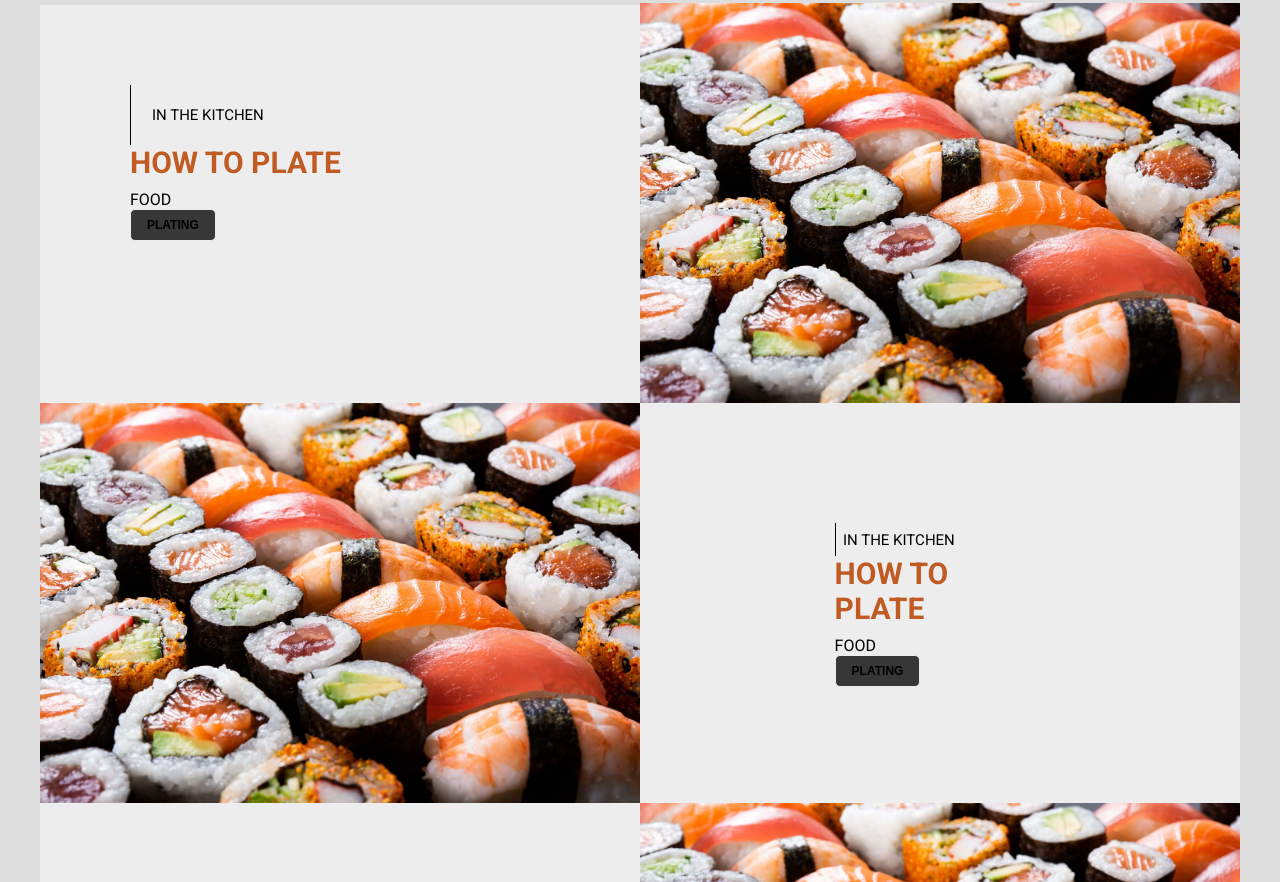
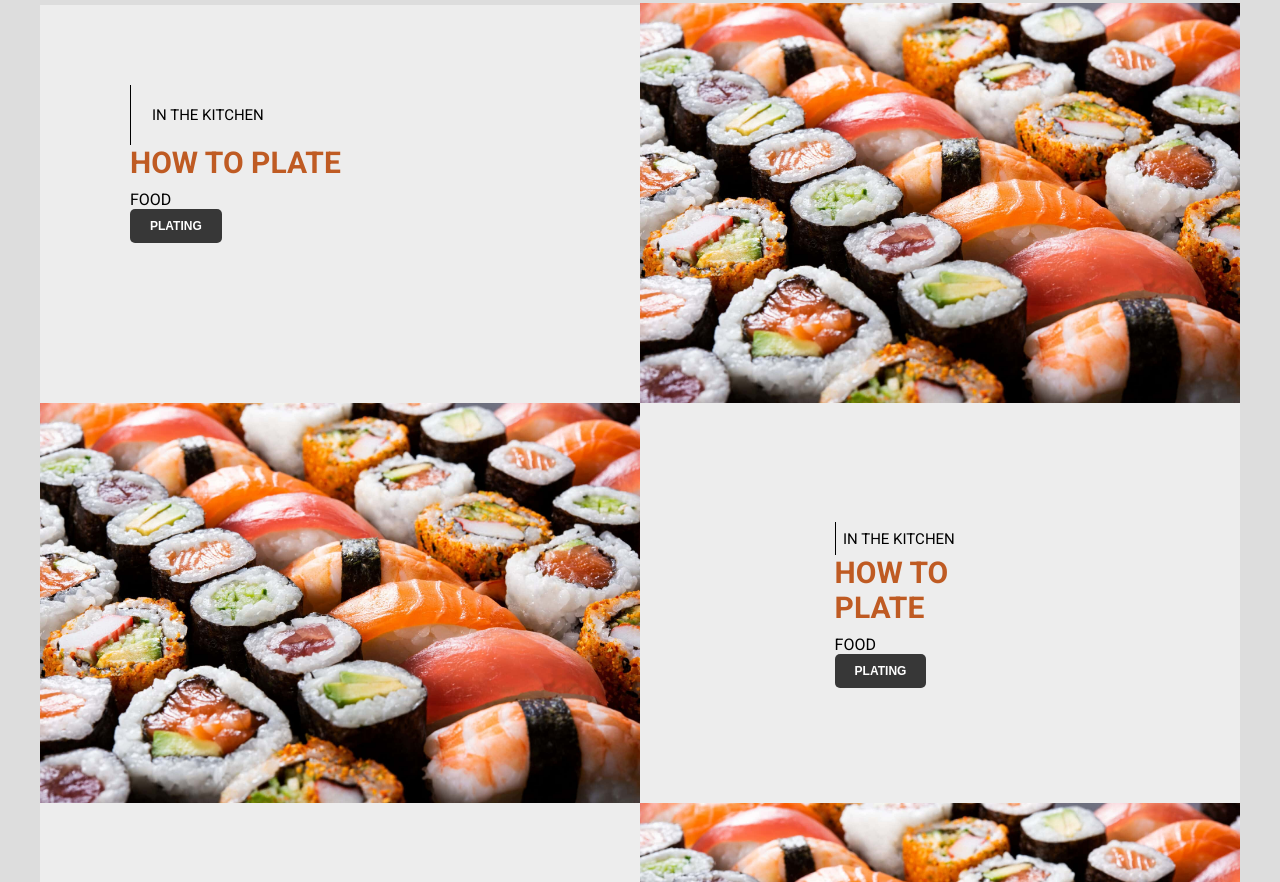
Before and after one commit to Jeppe26/recipe-webpage, a plain HTML site: page index.html in a window 1280 px wide. Shown: the part 2173-3055 px from the top of the page. Drawn offline with Linux system fonts and the light colour scheme.

Commit message:
updated style

```diff
--- a/css/style.css
+++ b/css/style.css
@@ -687,12 +687,14 @@ p[data-category="misc"] {
 
  .kitchen_button {
   background-color: var(--color_dark);
-  border: 1px solid var(--background-color-light);
+  border: none;
   border-radius: 5px;
   font-size: 12px;
   font-weight: 700;
-  padding: 8px 16px;
+  padding: 10px 20px;
   cursor: pointer;
+  color: #ffffff;
+
 }
 
   .kitchen_button a {
```
